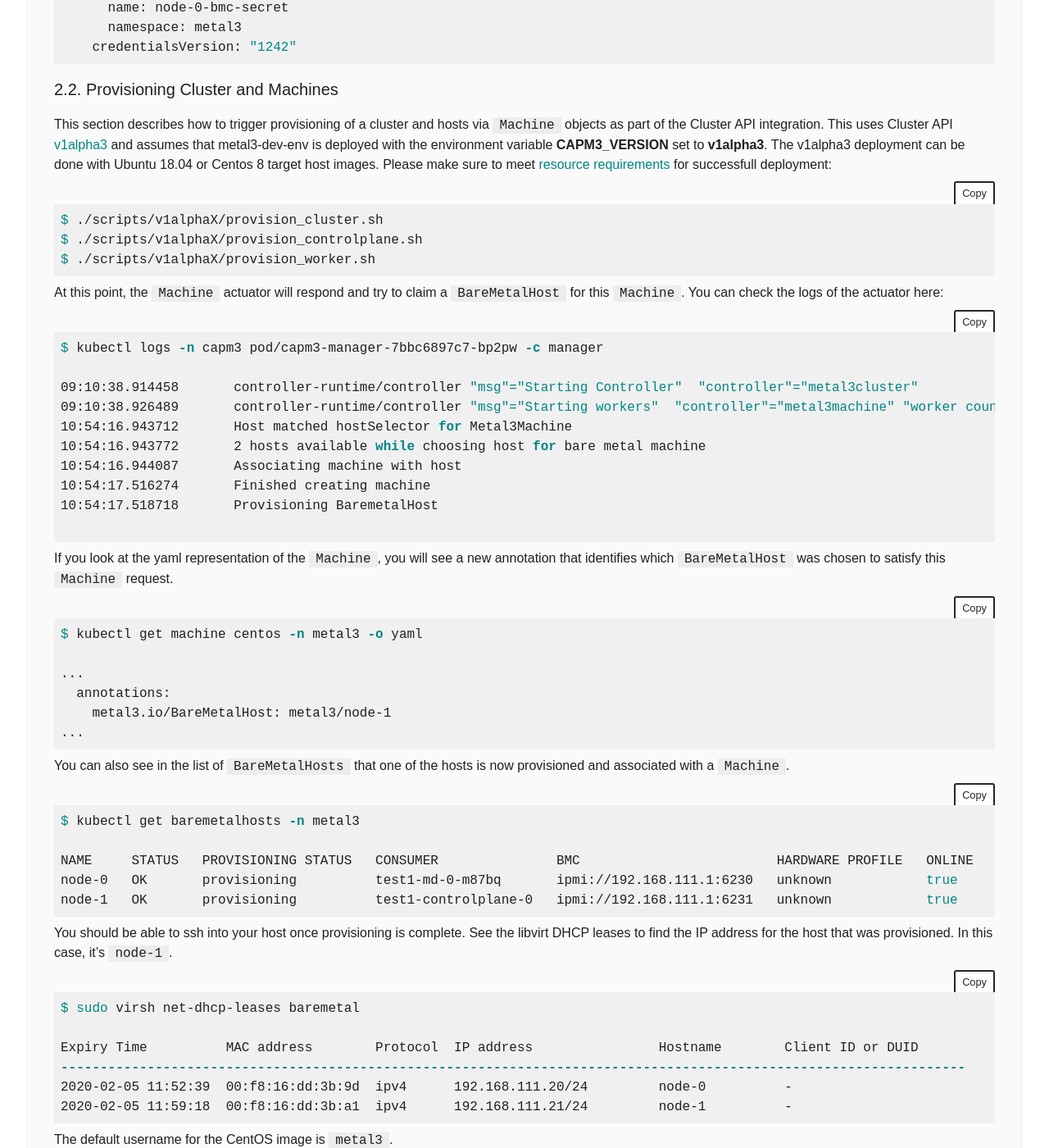
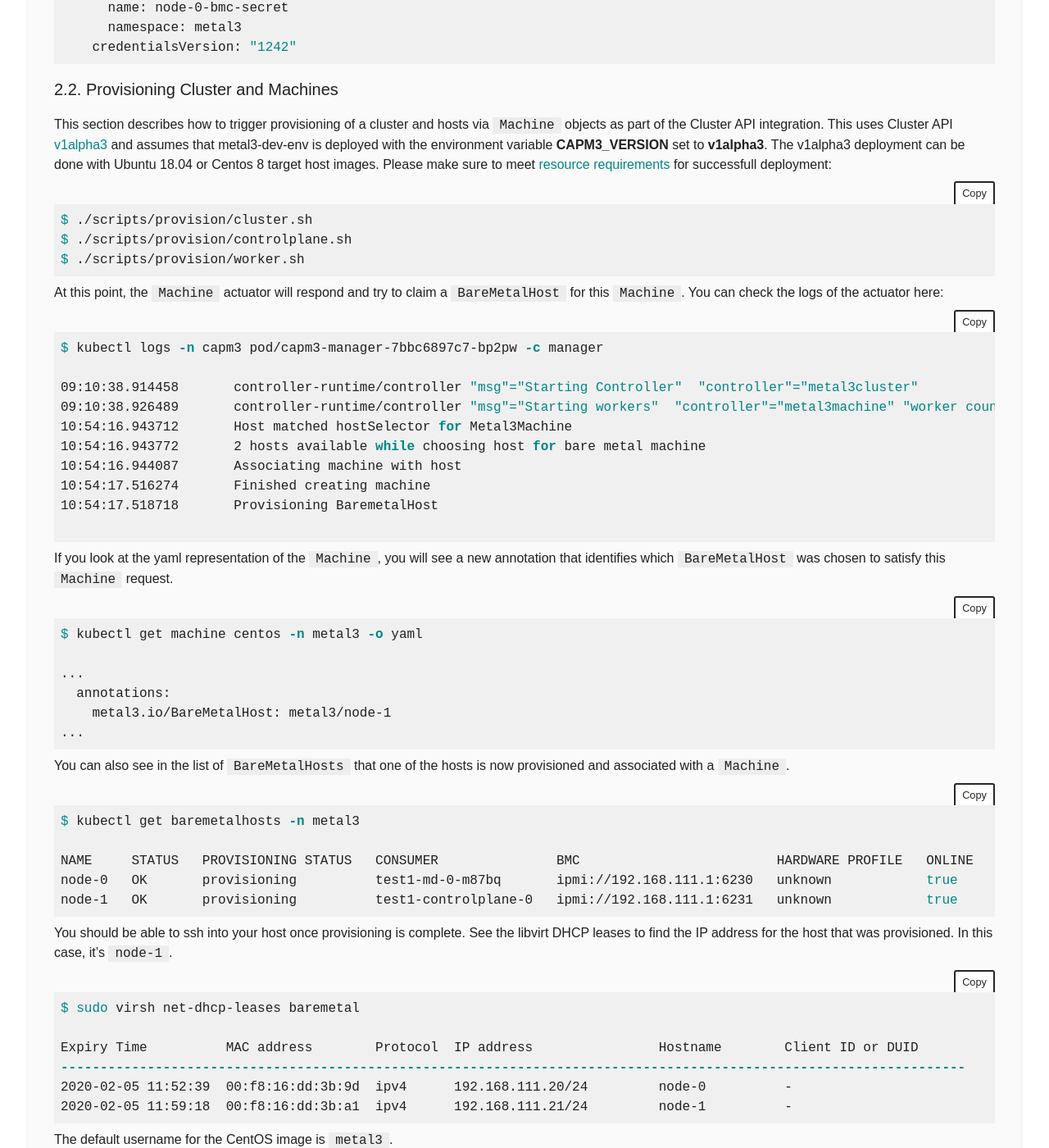
Before and after one commit to metal3-io/metal3-io.github.io, a Jekyll site: the page built from try-it.md, in a window 1280 px wide and 1400 px high, scrolled down 8407 px. Shown: the whole window at 82% size. Built offline with Jekyll 4.4.1, drawn with Linux system fonts in a browser that asks for light colours; nearby versions of some CDN libraries; comment, search, counter and statistics services are not loaded; some of the changed text lies outside the part shown.

````diff
--- a/try-it.md
+++ b/try-it.md
@@ -295,9 +295,9 @@ assumes that metal3-dev-env is deployed with the environment variable
 Ubuntu 18.04 or Centos 8 target host images. Please make sure to meet [resource requirements](#11-prerequisites) for successfull deployment:
 
 ```sh
-$ ./scripts/v1alphaX/provision_cluster.sh
-$ ./scripts/v1alphaX/provision_controlplane.sh
-$ ./scripts/v1alphaX/provision_worker.sh
+$ ./scripts/provision/cluster.sh
+$ ./scripts/provision/controlplane.sh
+$ ./scripts/provision/worker.sh
 ```
 
 At this point, the `Machine` actuator will respond and try to claim a
@@ -365,9 +365,9 @@ $ ssh metal3@192.168.111.21
 Deprovisioning of the target cluster is done just by deleting `Cluster` and `Machine` objects or by executing the deprovisioning scripts in reverse order than provisioning:
 
 ```sh
-$ ./scripts/v1alphaX/deprovision_worker.sh
-$ ./scripts/v1alphaX/deprovision_controlplane.sh
-$ ./scripts/v1alphaX/deprovision_cluster.sh
+$ ./scripts/deprovision/worker.sh
+$ ./scripts/deprovision/controlplane.sh
+$ ./scripts/deprovision/cluster.sh
 ```
 
 Note that you can easily deprovision _worker_ Nodes by decreasing the number of replicas in the `MachineDeployment` object created when executing the `provision_worker.sh` script:
````
Also changed, not shown: _posts/2020-06-18-Metal3-dev-env-BareMetal-Cluster-Deployment.md (+10 -9 lines).
